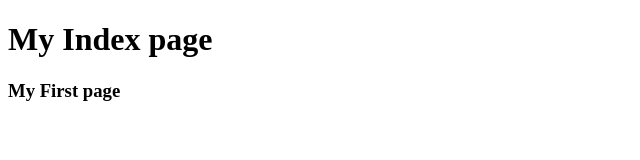
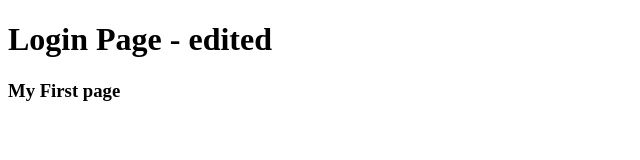
Before and after one commit to vami-allonar/IT-415-BSIT-4C-Allonar, a plain HTML site: page index.html in a window 1280 px wide. Shown: the whole page, without its empty margins (0-640 px from the left). Drawn offline with Linux system fonts and the light colour scheme.

Commit message:
Edit heading in login

```diff
--- a/index.html
+++ b/index.html
@@ -8,7 +8,7 @@
 </head>
 
 <body>
-    <h1>My Index page</h1>
+    <h1>Login Page - edited</h1>
     <h3>My First page</h3>
 </body>
 
```
